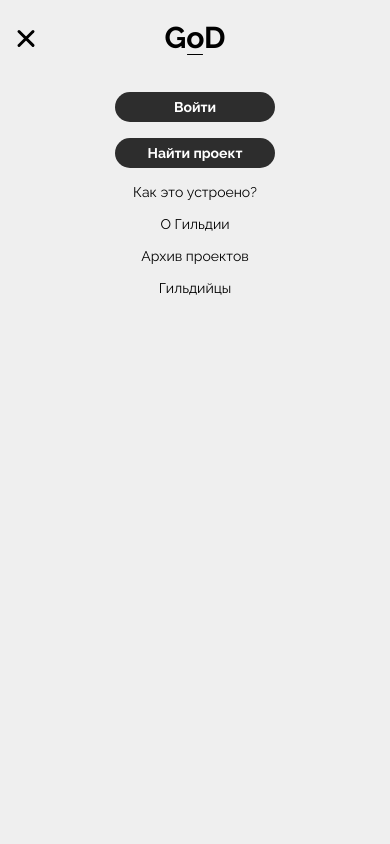
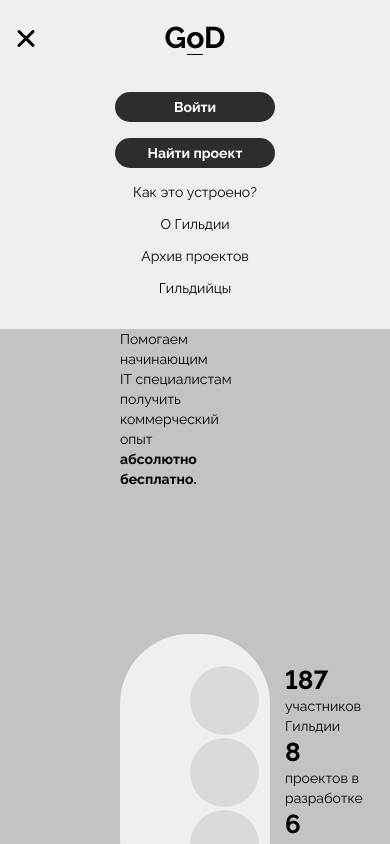
Before and after one commit to GuildOfDevelopers/guild-of-developers-frontend, a React (Create React App) app: page / in a window 390 px wide. Both pictures are taken after a click on the button 27 px from the left and 40 px from the top of the page. Shown: the top 844 px of the page. Built offline with nearby package versions, Linux system fonts and the light colour scheme.

Commit message:
feature: menu animation changed

```diff
--- a/src/layout/Header/MobileHeader/index.tsx
+++ b/src/layout/Header/MobileHeader/index.tsx
@@ -16,7 +16,11 @@
         </MenuHeader>
         <AnimatePresence>
           {isOpen && (
-            <Navbar initial={{ opacity: 0 }} animate={{ opacity: 1 }} exit={{ opacity: 0 }}>
+            <Navbar
+              initial={{ maxHeight: 0, opacity: 0 }}
+              animate={{ maxHeight: '274px', opacity: 1 }}
+              exit={{ maxHeight: 0, opacity: 0 }}
+            >
               <NavBarLink wip="true" to="#">
                 <NavBarButton>Войти</NavBarButton>
               </NavBarLink>
--- a/src/layout/Header/MobileHeader/style.tsx
+++ b/src/layout/Header/MobileHeader/style.tsx
@@ -25,7 +25,7 @@
   gap: 16px;
   padding-top: 37px;
   background-color: var(--color-white-2);
-  transition: all 0.3s linear;
+  transition: max-height 0.1s ease-out;
 `;
 
 export const NavBarLink = styled(Link)`
```
